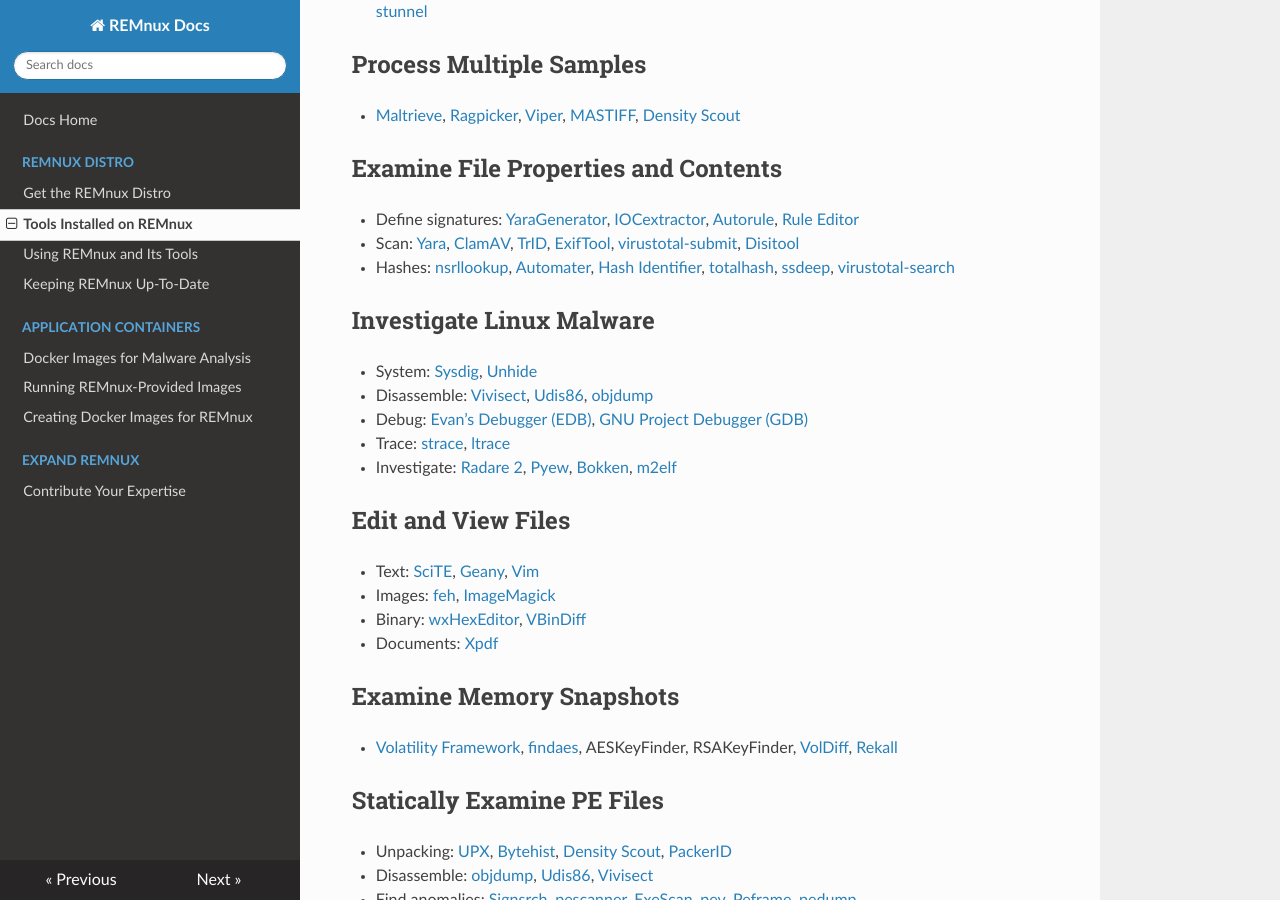
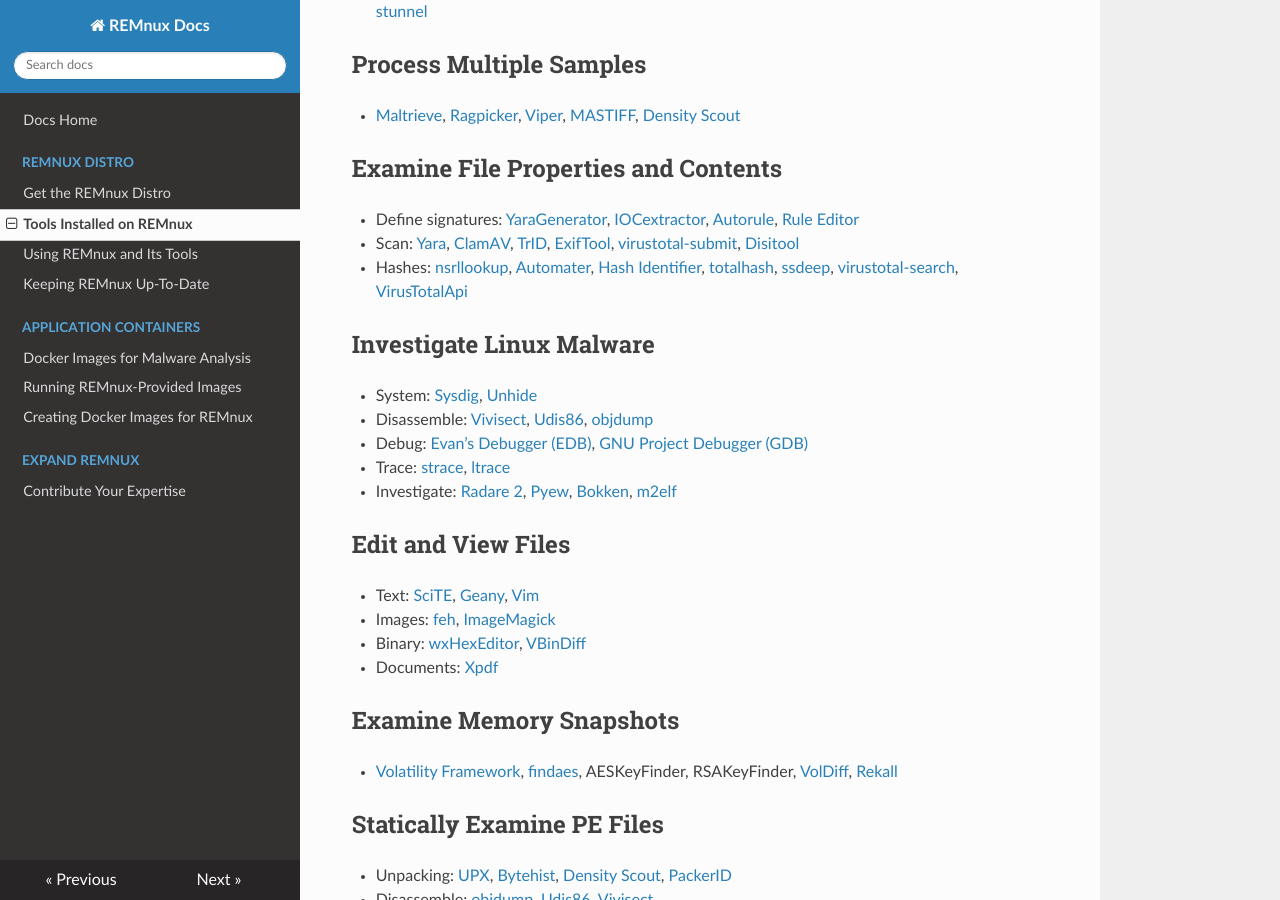
Before and after one commit to wzod/docs, an MkDocs documentation site: the page built from source/distro/tools.md, in a window 1280 px wide and 900 px high, scrolled down 971 px. Built offline with MkDocs 1.6.1, drawn with Linux system fonts in a browser that asks for light colours; nearby versions of some CDN libraries; old or Windows-style settings are respelled for this version of MkDocs.

Commit message:
Added VirusTotalApi to tools.md.

```diff
--- a/source/distro/tools.md
+++ b/source/distro/tools.md
@@ -35,7 +35,7 @@
 
 - Define signatures: [YaraGenerator](https://github.com/Xen0ph0n/YaraGenerator), [IOCextractor](https://github.com/stephenbrannon/IOCextractor), [Autorule](http://joxeankoret.com/blog/2012/04/29/extracting-binary-patterns-in-malware-sets-and-generating-yara-rules/), [Rule Editor](https://github.com/ifontarensky/RuleEditor)
 - Scan: [Yara](http://plusvic.github.io/yara/), [ClamAV](http://www.clamav.net/), [TrID](http://mark0.net/soft-trid-e.html), [ExifTool](http://www.sno.phy.queensu.ca/~phil/exiftool/), [virustotal-submit](http://blog.didierstevens.com/programs/virustotal-tools/), [Disitool](http://blog.didierstevens.com/programs/disitool/)
-- Hashes: [nsrllookup](https://github.com/rjhansen/nsrllookup), [Automater](http://www.tekdefense.com/automater/), [Hash Identifier](https://code.google.com/p/hash-identifier/), [totalhash](https://gist.github.com/malc0de/10270150), [ssdeep](http://ssdeep.sourceforge.net/), [virustotal-search](http://blog.didierstevens.com/programs/virustotal-tools/)
+- Hashes: [nsrllookup](https://github.com/rjhansen/nsrllookup), [Automater](http://www.tekdefense.com/automater/), [Hash Identifier](https://code.google.com/p/hash-identifier/), [totalhash](https://gist.github.com/malc0de/10270150), [ssdeep](http://ssdeep.sourceforge.net/), [virustotal-search](http://blog.didierstevens.com/programs/virustotal-tools/), [VirusTotalApi](https://github.com/doomedraven/VirusTotalApi)
 
 ## Investigate Linux Malware
 
```
